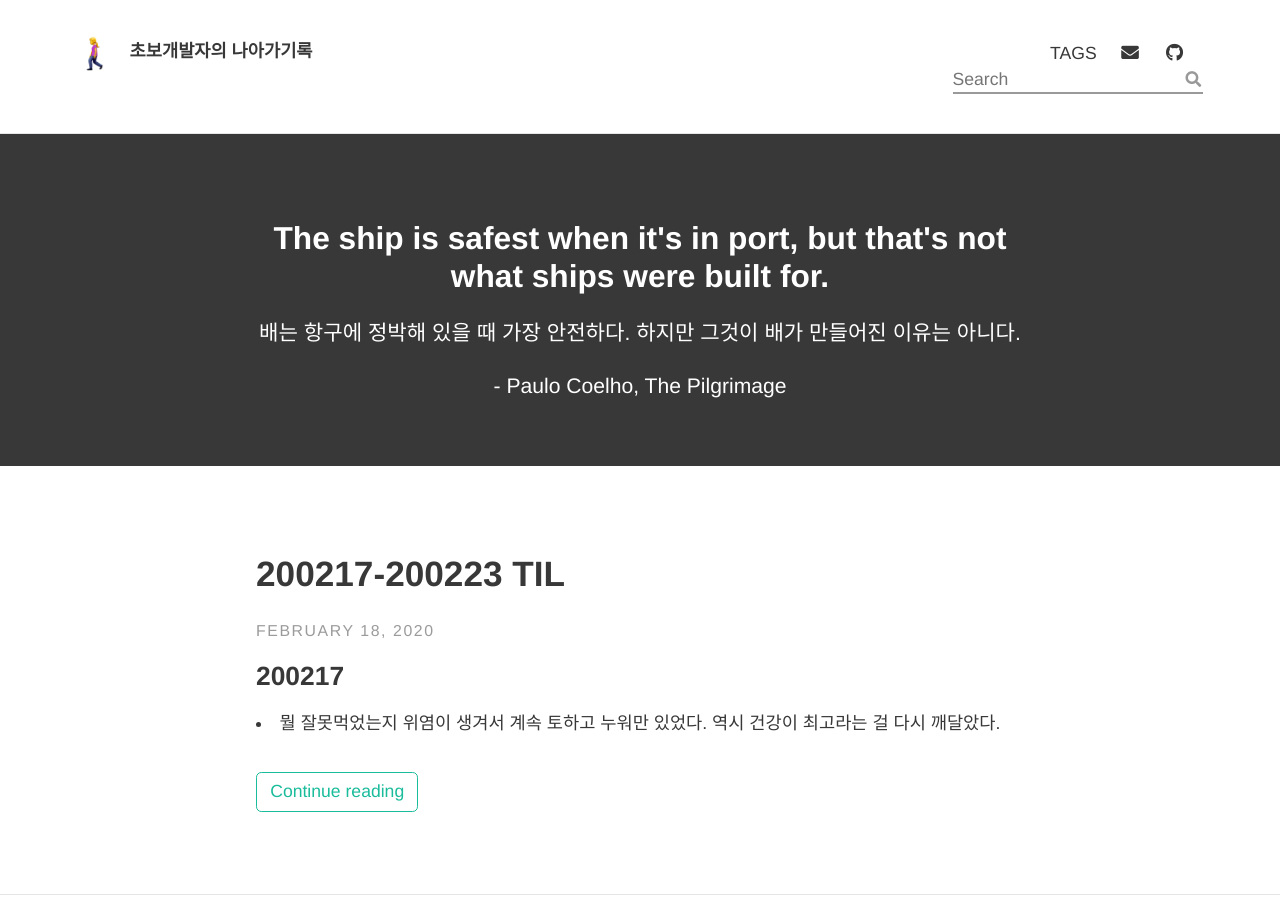
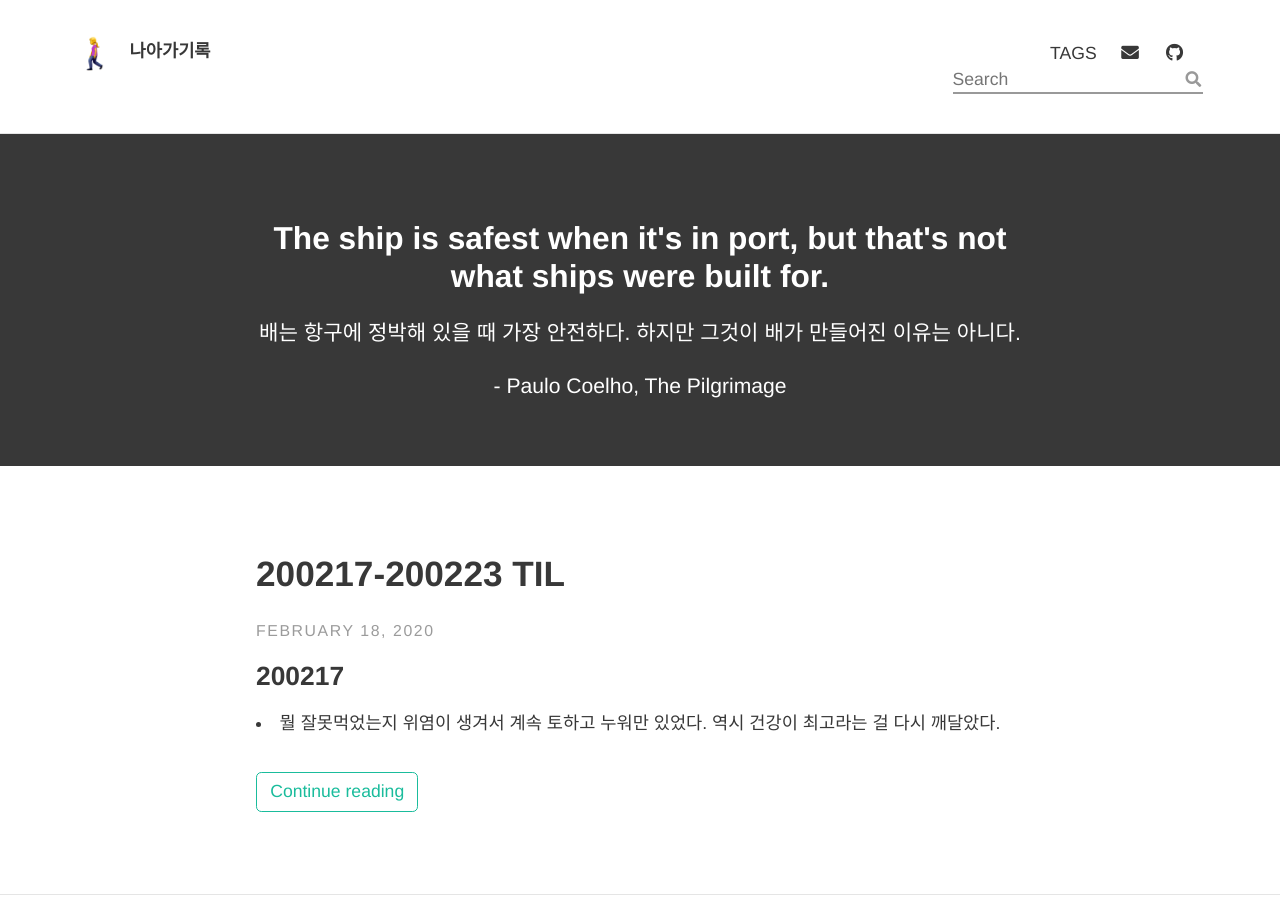
Before and after one commit to HyunlangBan/hyunlangban.github.io, a Jekyll site: the page built from index.html, in a window 1280 px wide and 900 px high. Built offline with Jekyll 4.4.1, drawn with Linux system fonts in a browser that asks for light colours; nearby versions of some CDN libraries; some web fonts are replaced; the list of posts is cut into pages by our own code.

Commit message:
Update _config.yml

```diff
--- a/_config.yml
+++ b/_config.yml
@@ -5,11 +5,11 @@ url: "https://hyunlangban.github.io/"
 # THEME-SPECIFIC CONFIGURATION
 theme_settings:
   # Meta
-  title: "초보개발자의 나아가기록"
+  title: "나아가기록"
   avatar: assets/img/avatar.png
   favicon: assets/computer_favicon.ico
   gravatar: # Email MD5 hash
-  description: "초보개발자가 나아가는 과정을 기록하는 개발블로그 " # used by search engines
+  description: "개발 초보의 나아가는 과정을 기록하는 블로그 " # used by search engines
 
   # Header and footer text
   header_text: >
```
